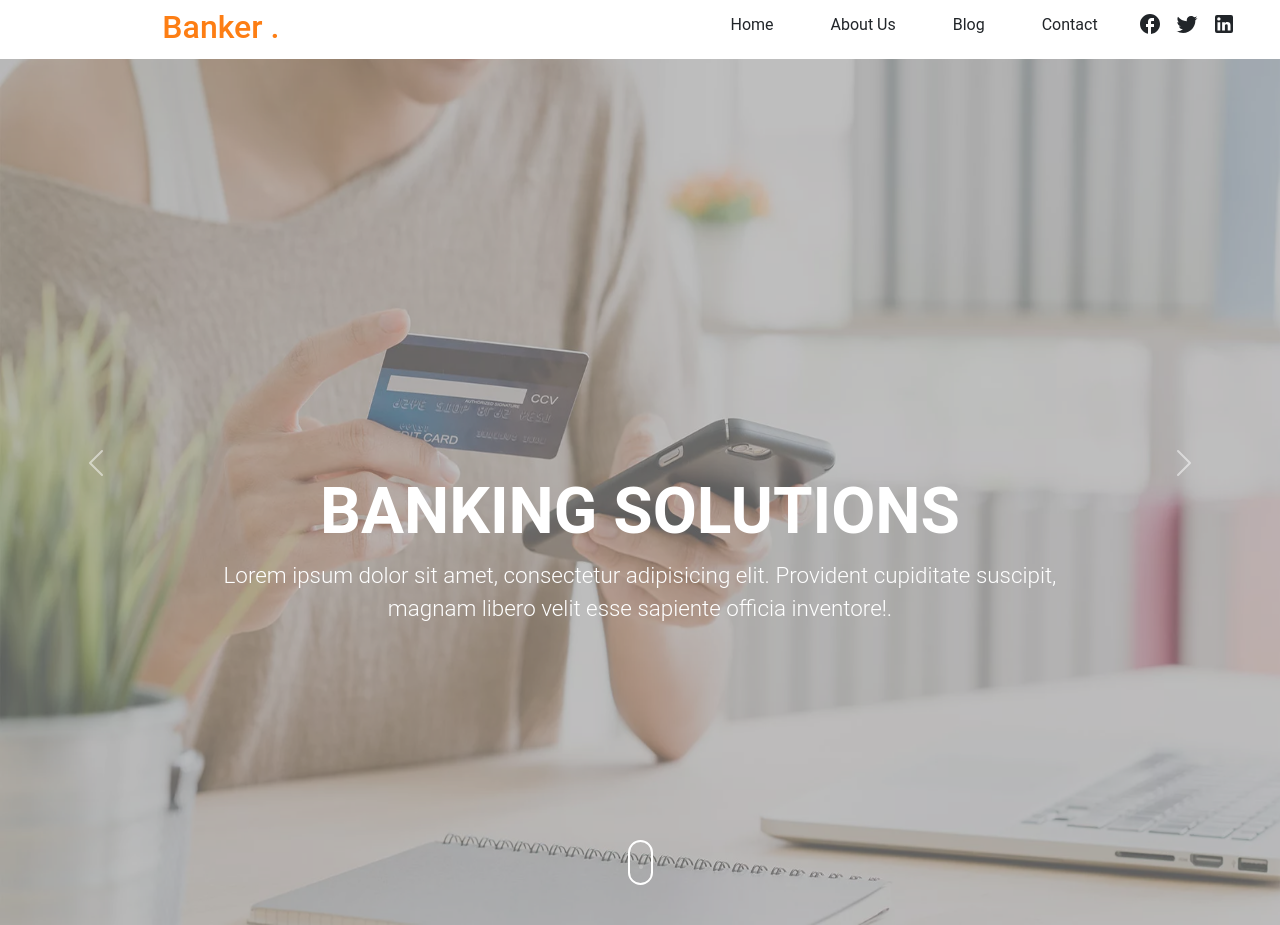
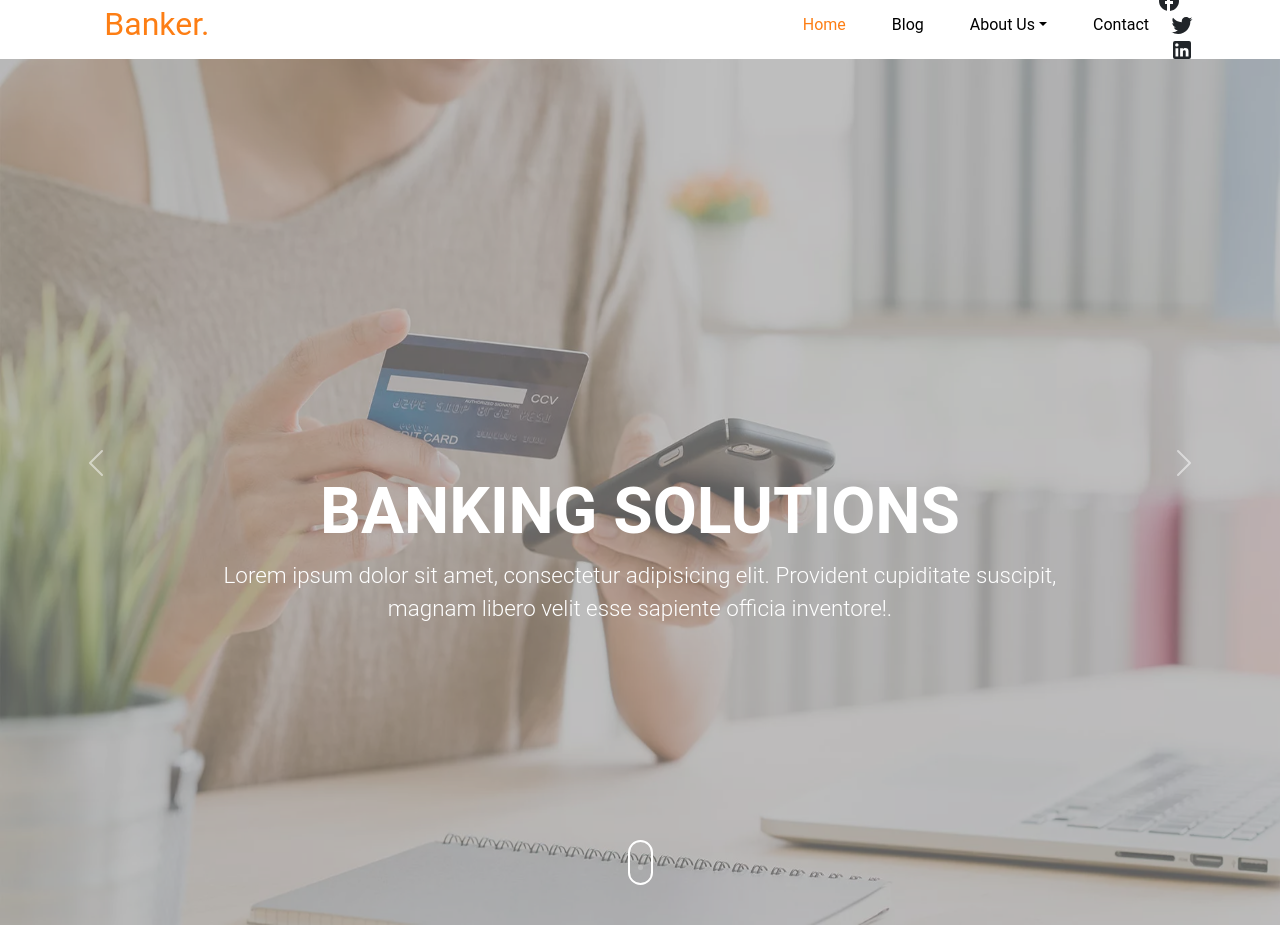
Before and after one commit to nehabulakhe/Banker, a React (Create React App) app: page / in a window 1280 px wide. Built offline with nearby package versions, Linux system fonts and the light colour scheme.

Commit message:
build responsive navbar and home page

```diff
--- a/src/Components/Header.js
+++ b/src/Components/Header.js
@@ -7,33 +7,89 @@ import LinkedInIcon from '@mui/icons-material/LinkedIn';
 function Header() {
   return (
     <div className='navbar'>
-      <div className="container">
-        <div className="nav-title h2">
-                Banker .
-        </div>
-            <div className="menu-bar">
 
-                <div className="item">
-                   Home
+  <nav class="navbar navbar-expand-lg navbar-light ">
+  <div class="container-fluid">
+    <a class="navbar-brand" href="/">Banker. </a>
+    <button class="navbar-toggler" type="button" data-bs-toggle="collapse" data-bs-target="#navbarSupportedContent" aria-controls="navbarSupportedContent" aria-expanded="false" aria-label="Toggle navigation">
+      <span class="navbar-toggler-icon"></span>
+    </button>
+    <div class="collapse navbar-collapse text-center" id="navbarSupportedContent">
+      <ul class="navbar-nav me-auto mb-2 mb-lg-0 mt-2">
+        <li class="nav-item">
+          <a class="nav-link active" aria-current="page" href="/">Home</a>
+        </li>
+        <li class="nav-item">
+          <a class="nav-link" href="/">Blog</a>
+        </li>
+        <li class="nav-item dropdown">
+          <a class="nav-link dropdown-toggle" href="/" id="navbarDropdown" role="button" data-bs-toggle="dropdown" aria-expanded="false">
+          About Us
+          </a>
+          <ul class="dropdown-menu" aria-labelledby="navbarDropdown">
+            <li><a class="dropdown-item" href="/">Action</a></li>
+            <li><a class="dropdown-item" href="/">Another action</a></li>
+            <li><hr class="dropdown-divider"/></li>
+            <li><a class="dropdown-item" href="/">Something else here</a></li>
+          </ul>
+        </li>
+        <li class="nav-item">
+          <a class="nav-link" href="/">Contact</a>
+        </li>
+      </ul>
     </div>
     <div className="item">
-                    About Us
-                </div>
-                <div className="item">
-                    Blog
-                </div>
-                <div className="item">
-                    Contact
-                </div>
-                <div className="item-social">
                     <FacebookOutlinedIcon/>
                     <TwitterIcon style={{marginLeft:'13px'}} />
                     <LinkedInIcon style={{marginLeft:'13px'}}/>
     </div>
+  </div>
+  </nav>
 
+        {/* <div className="row">
+            <div className="col-md-4">
+                <div className="nav-title h2">
+                        Banker .
+                </div>
+            </div>
+            <div className="col-md-8">
+              <div className="row">
+                <div className="menu-bar">
+                  <div className="row">
+                  <div className="col-md-3">
+                    <div className="item">
+                      Home
                     </div>
                   </div>
                   </div>
+                  <div className="col-md-3">
+                    <div className="item">
+                        About Us
+                    </div>
+                  </div>
+                  <div className="col-md-3">
+                    <div className="item">
+                        Blog
+                    </div>
+                  </div>
+                  <div className="col-md-3">
+                    <div className="item">
+                        Contact
+                    </div>
+                  </div>
+                  <div className="col-md-3">
+                    <div className="item">
+                    <FacebookOutlinedIcon/>
+                    <TwitterIcon style={{marginLeft:'13px'}} />
+                    <LinkedInIcon style={{marginLeft:'13px'}}/>
+                    </div>
+                  </div>
+                </div>
+            </div>
+          </div>
+      </div> */}
+    </div>
+
   )
 }
 
--- a/src/Components/Home.js
+++ b/src/Components/Home.js
@@ -47,9 +47,9 @@ function Home() {
           <span className="carousel-control-next-icon" aria-hidden="true"></span>
           <span className="visually-hidden">Next</span>
         </button>
-        <span class="scroll-btn">
+        <span className="scroll-btn">
           <a href="#">
-            <span class="mouse">
+            <span className="mouse">
               <span>
               </span>
             </span>
--- a/src/Css/Header.css
+++ b/src/Css/Header.css
@@ -8,19 +8,15 @@
   margin-top: -9px;
   background-color: #ffff;
 }
-.navbar .item{
+.item{
     display: inline-block;
-    margin-left: 57px;
     font-family: "Roboto", sans-serif;
+    margin-right: 292px;
+  margin-top: 9px;
 }
-.menu-bar{
-    margin-left:53% ;
-    margin-top: -42px;
-
-}
-.nav-title{
+.navbar-brand{
     margin-left: 7.2%;
-    color: #fd7e14;
+    color: #fd7e14!important;
     font-size: 2rem;
     line-height: 1.2;
     margin-top: 8px;
@@ -33,3 +29,33 @@
   top: -25px;
   position: relative;
 }
+.navbar-toggler-icon{
+  color: black;
+}
+
+#navbarSupportedContent{
+  margin-left: 43%;
+  background-color: #ffff;
+}
+.nav-item{
+  font-family: "Roboto", sans-serif;
+  margin-left: 30px;
+}
+.nav-link.active{
+  color: #fd7e14!important;
+}
+.nav-link{
+  font-family: "Roboto", sans-serif;
+  color: black!important;
+}
+.nav-link:hover{
+  font-family: "Roboto", sans-serif;
+  color: #fd7e14!important;
+  /* color: black!important; */
+}
+
+@media (max-width: 600px) {
+  .item{
+      display:none;
+  }
+}
--- a/src/Css/Home.css
+++ b/src/Css/Home.css
@@ -121,9 +121,9 @@
 	position: absolute;
 	display: block;
 	top: 29%;
-	left: 45%;
-	width: 4px;
-	height: 4px;
+	left: 42%;
+	width: 5px;
+	height: 5px;
 	margin: 2px auto 0;
 	background: white;
 	border-radius: 50%;
```
Lines whose indentation alone changed are shown as unchanged.
